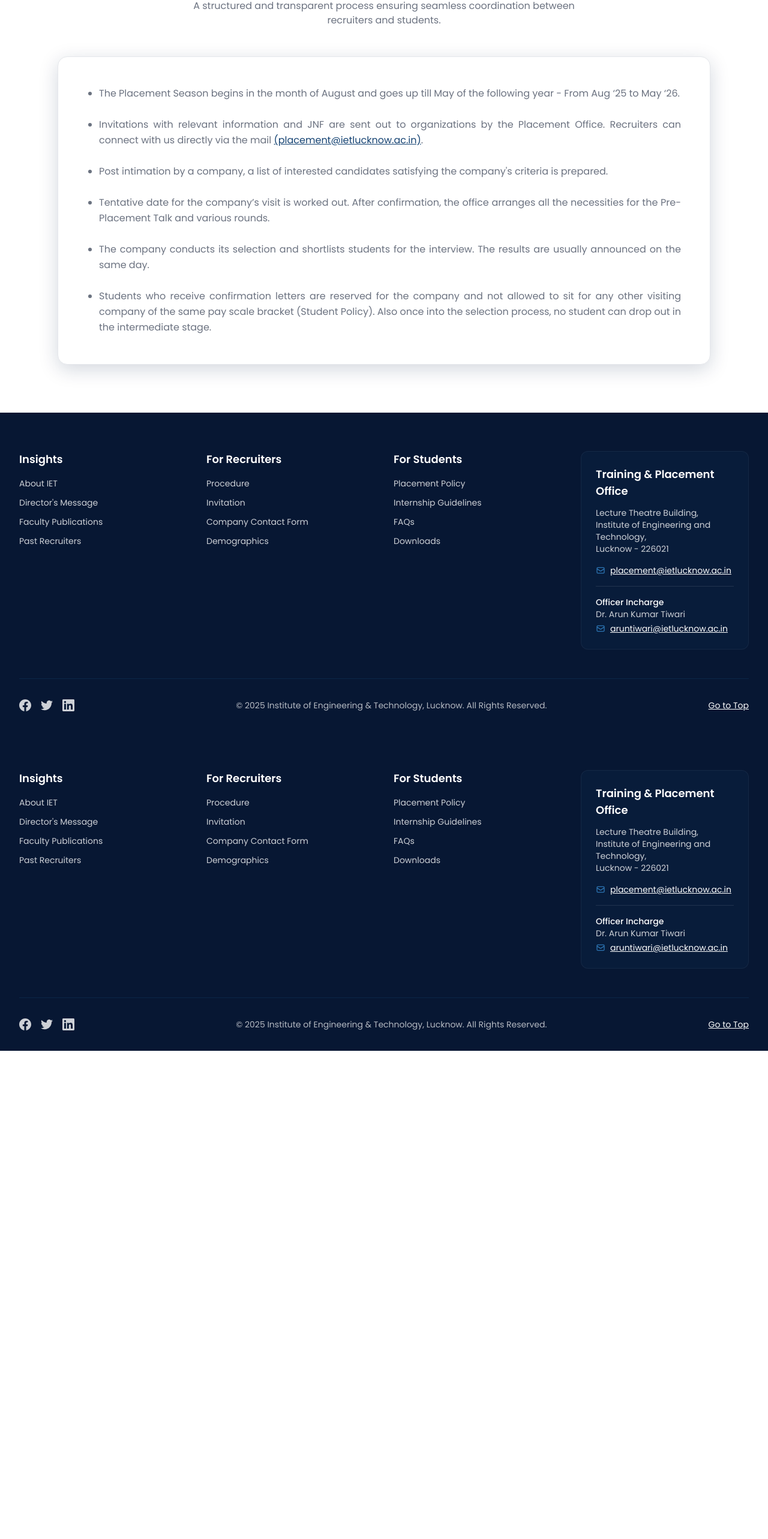
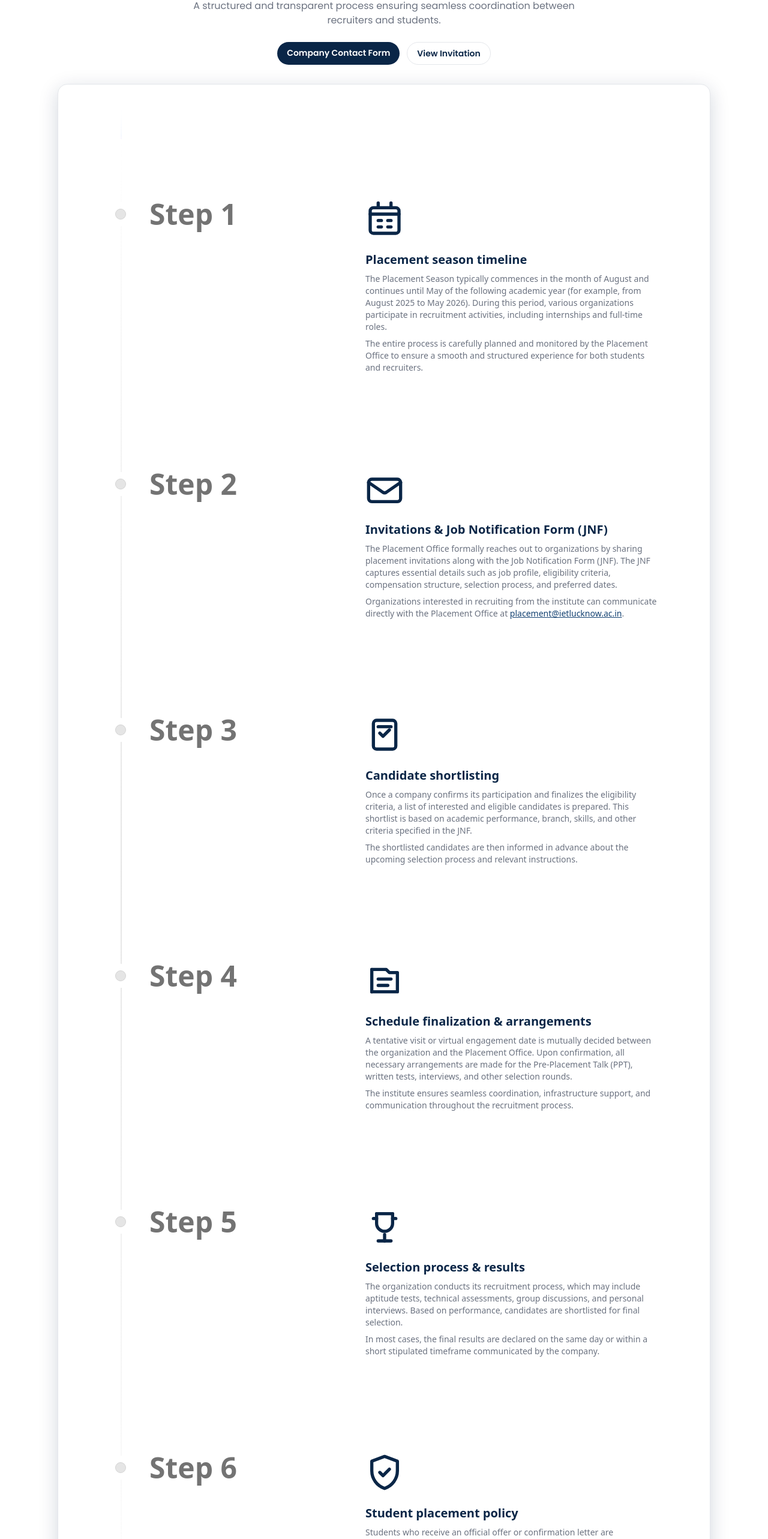
Before and after one commit to ShivanshKaushik007/TNP, a Next.js app: page /recruiters/procedure in a window 1280 px wide. Shown: the part 223-2789 px from the top of the page at 60% size. Before the commit the page ends 1975 px from the top, so only its background shows below. Built offline with nearby package versions, Linux system fonts and the light colour scheme.

Commit message:
procedure timeline component add

```diff
--- a/app/recruiters/procedure/page.tsx
+++ b/app/recruiters/procedure/page.tsx
@@ -1,143 +1,281 @@
 'use client';
 
+import Footer from '@/components/Footer';
+import { Timeline } from '@/components/ui/timeline';
 import Link from 'next/link';
 
 export default function Procedure() {
+  const dataset = [
+  {
+    title: "Step 1",
+    content: (
+      <div>
+        <div className="mb-3 inline-flex h-16 w-16 items-center justify-center rounded-xl bg-brand-50 text-brand-800">
+          <svg
+            aria-hidden="true"
+            viewBox="0 0 24 24"
+            fill="none"
+            className="h-24 w-24"
+            stroke="currentColor"
+            strokeWidth="2"
+            strokeLinecap="round"
+            strokeLinejoin="round"
+          >
+            <path d="M8 2v3M16 2v3" />
+            <path d="M3 9h18" />
+            <rect x="3" y="5" width="18" height="16" rx="2" />
+            <path d="M8 13h2" />
+            <path d="M14 13h2" />
+            <path d="M8 17h2" />
+            <path d="M14 17h2" />
+          </svg>
+        </div>
+        <p className="mb-2 text-xl font-bold text-brand-800">
+          Placement season timeline
+        </p>
+        <p className="text-sm text-muted">
+          The Placement Season typically commences in the month of August and
+          continues until May of the following academic year (for example, from
+          August 2025 to May 2026). During this period, various organizations
+          participate in recruitment activities, including internships and
+          full-time roles.
+        </p>
+        <p className="mt-2 text-sm text-muted">
+          The entire process is carefully planned and monitored by the Placement
+          Office to ensure a smooth and structured experience for both students
+          and recruiters.
+        </p>
+      </div>
+    ),
+  },
+  {
+    title: "Step 2",
+    content: (
+      <div>
+        <div className="mb-3 inline-flex h-16 w-16 items-center justify-center rounded-xl bg-brand-50 text-brand-800">
+          <svg
+            aria-hidden="true"
+            viewBox="0 0 24 24"
+            fill="none"
+            className="h-24 w-24"
+            stroke="currentColor"
+            strokeWidth="2"
+            strokeLinecap="round"
+            strokeLinejoin="round"
+          >
+            <path d="M4 6h16a2 2 0 0 1 2 2v10a2 2 0 0 1-2 2H4a2 2 0 0 1-2-2V8a2 2 0 0 1 2-2Z" />
+            <path d="m22 8-8.97 6.2a2 2 0 0 1-2.06 0L2 8" />
+          </svg>
+        </div>
+        <p className="mb-2 text-xl font-bold text-brand-800">
+          Invitations & Job Notification Form (JNF)
+        </p>
+        <p className="text-sm text-muted">
+          The Placement Office formally reaches out to organizations by sharing
+          placement invitations along with the Job Notification Form (JNF). The
+          JNF captures essential details such as job profile, eligibility
+          criteria, compensation structure, selection process, and preferred
+          dates.
+        </p>
+        <p className="mt-2 text-sm text-muted">
+          Organizations interested in recruiting from the institute can
+          communicate directly with the Placement Office at{" "}
+          <a
+            href="mailto:placement@ietlucknow.ac.in"
+            className="text-brand-700 underline"
+          >
+            placement@ietlucknow.ac.in
+          </a>
+          .
+        </p>
+      </div>
+    ),
+  },
+  {
+    title: "Step 3",
+    content: (
+      <div>
+        <div className="mb-3 inline-flex h-16 w-16 items-center justify-center rounded-xl bg-brand-50 text-brand-800">
+          <svg
+            aria-hidden="true"
+            viewBox="0 0 24 24"
+            fill="none"
+            className="h-24 w-24"
+            stroke="currentColor"
+            strokeWidth="2"
+            strokeLinecap="round"
+            strokeLinejoin="round"
+          >
+            <path d="M9 11l2 2 4-4" />
+            <path d="M7 3h10a2 2 0 0 1 2 2v14a2 2 0 0 1-2 2H7a2 2 0 0 1-2-2V5a2 2 0 0 1 2-2Z" />
+            <path d="M8 7h8" />
+          </svg>
+        </div>
+        <p className="mb-2 text-xl font-bold text-brand-800">
+          Candidate shortlisting
+        </p>
+        <p className="text-sm text-muted">
+          Once a company confirms its participation and finalizes the eligibility
+          criteria, a list of interested and eligible candidates is prepared.
+          This shortlist is based on academic performance, branch, skills, and
+          other criteria specified in the JNF.
+        </p>
+        <p className="mt-2 text-sm text-muted">
+          The shortlisted candidates are then informed in advance about the
+          upcoming selection process and relevant instructions.
+        </p>
+      </div>
+    ),
+  },
+  {
+    title: "Step 4",
+    content: (
+      <div>
+        <div className="mb-3 inline-flex h-16 w-16 items-center justify-center rounded-xl bg-brand-50 text-brand-800">
+          <svg
+            aria-hidden="true"
+            viewBox="0 0 24 24"
+            fill="none"
+            className="h-24 w-24"
+            stroke="currentColor"
+            strokeWidth="2"
+            strokeLinecap="round"
+            strokeLinejoin="round"
+          >
+            <path d="M4 19V5" />
+            <path d="M4 5h9l2 2h5v12H4" />
+            <path d="M8 11h8" />
+            <path d="M8 15h6" />
+          </svg>
+        </div>
+        <p className="mb-2 text-xl font-bold text-brand-800">
+          Schedule finalization & arrangements
+        </p>
+        <p className="text-sm text-muted">
+          A tentative visit or virtual engagement date is mutually decided
+          between the organization and the Placement Office. Upon confirmation,
+          all necessary arrangements are made for the Pre-Placement Talk (PPT),
+          written tests, interviews, and other selection rounds.
+        </p>
+        <p className="mt-2 text-sm text-muted">
+          The institute ensures seamless coordination, infrastructure support,
+          and communication throughout the recruitment process.
+        </p>
+      </div>
+    ),
+  },
+  {
+    title: "Step 5",
+    content: (
+      <div>
+        <div className="mb-3 inline-flex h-16 w-16 items-center justify-center rounded-xl bg-brand-50 text-brand-800">
+          <svg
+            aria-hidden="true"
+            viewBox="0 0 24 24"
+            fill="none"
+            className="h-24 w-24"
+            stroke="currentColor"
+            strokeWidth="2"
+            strokeLinecap="round"
+            strokeLinejoin="round"
+          >
+            <path d="M8 21h8" />
+            <path d="M12 17v4" />
+            <path d="M7 4h10" />
+            <path d="M17 4v6a5 5 0 0 1-10 0V4" />
+            <path d="M5 7h2" />
+            <path d="M17 7h2" />
+          </svg>
+        </div>
+        <p className="mb-2 text-xl font-bold text-brand-800">
+          Selection process & results
+        </p>
+        <p className="text-sm text-muted">
+          The organization conducts its recruitment process, which may include
+          aptitude tests, technical assessments, group discussions, and personal
+          interviews. Based on performance, candidates are shortlisted for final
+          selection.
+        </p>
+        <p className="mt-2 text-sm text-muted">
+          In most cases, the final results are declared on the same day or within
+          a short stipulated timeframe communicated by the company.
+        </p>
+      </div>
+    ),
+  },
+  {
+    title: "Step 6",
+    content: (
+      <div>
+        <div className="mb-3 inline-flex h-16 w-16 items-center justify-center rounded-xl bg-brand-50 text-brand-800">
+          <svg
+            aria-hidden="true"
+            viewBox="0 0 24 24"
+            fill="none"
+            className="h-24 w-24"
+            stroke="currentColor"
+            strokeWidth="2"
+            strokeLinecap="round"
+            strokeLinejoin="round"
+          >
+            <path d="M12 2 4 5v6c0 5 3.2 9.4 8 11 4.8-1.6 8-6 8-11V5l-8-3Z" />
+            <path d="M9 12l2 2 4-4" />
+          </svg>
+        </div>
+        <p className="mb-2 text-xl font-bold text-brand-800">
+          Student placement policy
+        </p>
+        <p className="text-sm text-muted">
+          Students who receive an official offer or confirmation letter are
+          considered reserved for that particular organization and are not
+          permitted to participate in other companies offering roles within the
+          same pay-scale bracket.
+        </p>
+        <p className="mt-2 text-sm text-muted">
+          Additionally, once a student enters the selection process of a
+          company, withdrawing at any intermediate stage is strictly not
+          allowed, in accordance with institute placement policies.
+        </p>
+      </div>
+    ),
+  },
+];
+
     return (
       <div className="bg-white">
-      {/* MAIN CONTENT */}
         <main className="bg-white py-20" id="procedure">
           <div className="max-w-6xl mx-auto px-6 lg:px-8">
-
-          {/* Heading */}
-          <div className="text-center mb-12">
+            <div className="text-center mb-8">
               <h1 className="text-3xl sm:text-4xl font-extrabold text-brand-800 tracking-tight">
                 Placement Procedure
               </h1>
               <p className="mt-3 text-muted max-w-2xl mx-auto">
                 A structured and transparent process ensuring seamless coordination between recruiters and students.
               </p>
+
+              <div className="mt-6 flex flex-wrap justify-center gap-3">
+                <Link
+                  href="/recruiters/contactform"
+                  className="px-4 py-2 rounded-full bg-brand-800 text-white text-sm font-semibold hover:bg-brand-900 transition"
+                >
+                  Company Contact Form
+                </Link>
+                <Link
+                  href="/recruiters/invitation"
+                  className="px-4 py-2 rounded-full border border-brand-200 text-brand-800 text-sm font-semibold hover:bg-brand-50 transition"
+                >
+                  View Invitation
+                </Link>
+              </div>
             </div>
 
-          {/* Content Card */}
-          <div className="bg-white border border-gray-200 rounded-2xl shadow-glow-md p-8 sm:p-10 lg:p-12">
-            <ul className="list-disc text-muted leading-relaxed max-w-none text-justify prose prose-sm sm:prose-base pl-5">
-              <li>
-                The Placement Season begins in the month of August and goes up till May of the following year - From Aug ‘25 to May ‘26.
-              </li>
-              <br />
-
-              <li>
-                Invitations with relevant information and JNF are sent out to organizations by the Placement Office. Recruiters can connect with us directly via the mail{' '}
-                <a href="mailto:placement@ietlucknow.ac.in" className="text-brand-700 underline">(placement@ietlucknow.ac.in)</a>.
-              </li>
-              <br />
-
-              <li>
-                Post intimation by a company, a list of interested candidates satisfying the company&apos;s criteria is prepared.
-              </li>
-              <br />
-
-              <li>
-                Tentative date for the company’s visit is worked out. After confirmation, the office arranges all the necessities for the Pre-Placement Talk and various rounds.
-              </li>
-              <br />
-
-              <li>
-                The company conducts its selection and shortlists students for the interview. The results are usually announced on the same day.
-              </li>
-              <br />
-
-              <li>
-                Students who receive confirmation letters are reserved for the company and not allowed to sit for any other visiting company of the same pay scale bracket (Student Policy).
-                Also once into the selection process, no student can drop out in the intermediate stage.
-              </li>
-            </ul>
+            <div className="bg-white border border-gray-200 rounded-2xl shadow-glow-md p-6 sm:p-8">
+              <Timeline data={dataset} />
             </div>
-
           </div>
         </main>
 
-      {/* FOOTER */}
-      <footer className="bg-brand-900 text-white pt-16 pb-8">
-        <div className="max-w-7xl mx-auto px-6 lg:px-8">
-          <div className="grid grid-cols-1 sm:grid-cols-2 lg:grid-cols-4 gap-10 lg:gap-8 mb-12">
-
-            <div>
-              <h4 className="font-semibold text-lg mb-4">Insights</h4>
-              <ul className="space-y-3 text-white/80 text-sm">
-                <li><Link href="/insights/aboutiet" className="hover:text-white transition-colors">About IET</Link></li>
-                <li><Link href="/insights/message" className="hover:text-white transition-colors">Director&apos;s Message</Link></li>
-                <li><a href="/" className="hover:text-white transition-colors">Faculty Publications</a></li>
-                <li><Link href="/insights/recruiters" className="hover:text-white transition-colors">Past Recruiters</Link></li>
-              </ul>
-            </div>
-
-            <div>
-              <h4 className="font-semibold text-lg mb-4">For Recruiters</h4>
-              <ul className="space-y-3 text-white/80 text-sm">
-                <li><Link href="/recruiters/procedure" className="hover:text-white transition-colors">Procedure</Link></li>
-                <li><Link href="/recruiters/invitation" className="hover:text-white transition-colors">Invitation</Link></li>
-                <li><Link href="/recruiters/ContactForm" id="company-contact-link" className="hover:text-white transition-colors">Company Contact Form</Link></li>
-                <li><Link href="/recruiters/demographic" className="hover:text-white transition-colors">Demographics</Link></li>
-              </ul>
-            </div>
-
-            <div>
-              <h4 className="font-semibold text-lg mb-4">For Students</h4>
-              <ul className="space-y-3 text-white/80 text-sm">
-                <li><a href="/files/Student_Placement_Policy.pdf" className="hover:text-white transition-colors">Placement Policy</a></li>
-                <li><a href="/files/Company_Guidelines_21-22.pdf" className="hover:text-white transition-colors">Internship Guidelines</a></li>
-                <li><Link href="/faq" className="hover:text-white transition-colors">FAQs</Link></li>
-                <li><Link href="/downloads" className="hover:text-white transition-colors">Downloads</Link></li>
-              </ul>
-            </div>
-
-            <div className="bg-brand-800/40 p-6 rounded-xl border border-white/5">
-              <h4 className="font-semibold text-lg mb-3">Training &amp; Placement Office</h4>
-              <p className="text-sm text-white/80 mb-4">Lecture Theatre Building,<br/>Institute of Engineering and Technology,<br/>Lucknow - 226021</p>
-
-              <div className="space-y-2 text-sm">
-                <div className="flex items-center gap-2">
-                  <svg className="w-4 h-4 text-brand-accent" fill="none" stroke="currentColor" viewBox="0 0 24 24">
-                    <path strokeLinecap="round" strokeLinejoin="round" strokeWidth={2} d="M3 8l7.89 5.26a2 2 0 002.22 0L21 8M5 19h14a2 2 0 002-2V7a2 2 0 00-2-2H5a2 2 0 00-2 2v10a2 2 0 002 2z"></path>
-                  </svg>
-                  <a href="mailto:placement@ietlucknow.ac.in" className="underline hover:text-white">placement@ietlucknow.ac.in</a>
-                </div>
-              </div>
-
-              <div className="mt-4 pt-4 border-t border-white/10">
-                <h5 className="font-medium text-sm">Officer Incharge</h5>
-                <div className="text-sm text-white/80">Dr. Arun Kumar Tiwari</div>
-                <div className="text-sm mt-1 flex items-center gap-2">
-                  <svg className="w-4 h-4 text-brand-accent" fill="none" stroke="currentColor" viewBox="0 0 24 24">
-                    <path strokeLinecap="round" strokeLinejoin="round" strokeWidth={2} d="M3 8l7.89 5.26a2 2 0 002.22 0L21 8M5 19h14a2 2 0 002-2V7a2 2 0 00-2-2H5a2 2 0 00-2 2v10a2 2 0 002 2z"></path>
-                  </svg>
-                  <a href="mailto:aruntiwari@ietlucknow.ac.in" className="underline hover:text-white">aruntiwari@ietlucknow.ac.in</a>
-                </div>
-              </div>
-            </div>
-          </div>
-
-          <div className="border-t border-brand-800 pt-8 flex flex-col md:flex-row items-center justify-between gap-6">
-            <div className="flex items-center gap-4">
-              <a href="https://www.facebook.com/ietplacementcell/" className="text-white/80 hover:text-white transition-all hover:-translate-y-1">
-                <svg className="w-5 h-5" fill="currentColor" viewBox="0 0 24 24"><path d="M24 12.073c0-6.627-5.373-12-12-12s-12 5.373-12 12c0 5.99 4.388 10.954 10.125 11.854v-8.385H7.078v-3.47h3.047V9.43c0-3.007 1.792-4.669 4.533-4.669 1.312 0 2.686.235 2.686.235v2.953H15.83c-1.491 0-1.956.925-1.956 1.874v2.25h3.328l-.532 3.47h-2.796v8.385C19.612 23.027 24 18.062 24 12.073z"/></svg>
-              </a>
-              <a href="https://x.com/iet_lucknow" className="text-white/80 hover:text-white transition-all hover:-translate-y-1">
-                <svg className="w-5 h-5" fill="currentColor" viewBox="0 0 24 24"><path d="M23.953 4.57a10 10 0 01-2.825.775 4.958 4.958 0 002.163-2.723 10.033 10.033 0 01-3.127 1.184 4.92 4.92 0 00-8.384 4.482C7.69 8.095 4.067 6.13 1.64 3.162a4.822 4.822 0 00-.666 2.475c0 1.71.87 3.213 2.188 4.096a4.904 4.904 0 01-2.228-.616v.06a4.923 4.923 0 003.946 4.827 4.996 4.996 0 01-2.212.085 4.937 4.937 0 004.604 3.417 9.868 9.868 0 01-6.102 2.105c-.39 0-.779-.023-1.17-.067a13.995 13.995 0 007.557 2.209c9.054 0 13.999-7.496 13.999-13.986 0-.209 0-.42-.015-.63a9.936 9.936 0 002.46-2.548l-.047-.02z"/></svg>
-              </a>
-              <a href="https://www.linkedin.com/in/placement-cell-iet-lucknow-439a1357" className="text-white/80 hover:text-white transition-all hover:-translate-y-1">
-                <svg className="w-5 h-5" fill="currentColor" viewBox="0 0 24 24"><path d="M20.447 20.452h-3.554v-5.569c0-1.328-.027-3.037-1.852-3.037-1.853 0-2.136 1.445-2.136 2.939v5.667H9.351V9h3.414v1.561h.046c.477-.9 1.637-1.85 3.37-1.85 3.601 0 4.267 2.37 4.267 5.455v6.286zM5.337 7.433a2.062 2.062 0 01-2.063-2.065 2.064 2.064 0 112.063 2.065zm1.782 13.019H3.555V9h3.564v11.452zM22.225 0H1.771C.792 0 0 .774 0 1.729v20.542C0 23.227.792 24 1.771 24h20.451C23.2 24 24 23.227 24 22.271V1.729C24 .774 23.2 0 22.222 0h.003z"/></svg>
-              </a>
-            </div>
-
-            <div className="text-sm text-white/70 text-center px-4">© 2025 Institute of Engineering &amp; Technology, Lucknow. All Rights Reserved.</div>
-
-            <div><a href="#procedure" className="text-sm underline hover:no-underline whitespace-nowrap">Go to Top</a></div>
-          </div>
-        </div>
-      </footer>
+        <Footer />
       </div>
     );
 }
--- /dev/null
+++ b/components/ui/timeline.tsx
@@ -0,0 +1,81 @@
+"use client";
+import {
+  useMotionValueEvent,
+  useScroll,
+  useTransform,
+  motion,
+} from "motion/react";
+import React, { useEffect, useRef, useState } from "react";
+
+interface TimelineEntry {
+  title: string;
+  content: React.ReactNode;
+}
+
+export const Timeline = ({ data }: { data: TimelineEntry[] }) => {
+  const ref = useRef<HTMLDivElement>(null);
+  const containerRef = useRef<HTMLDivElement>(null);
+  const [height, setHeight] = useState(0);
+
+  useEffect(() => {
+    if (ref.current) {
+      const rect = ref.current.getBoundingClientRect();
+      setHeight(rect.height);
+    }
+  }, [ref]);
+
+  const { scrollYProgress } = useScroll({
+    target: containerRef,
+    offset: ["start 10%", "end 50%"],
+  });
+
+  const heightTransform = useTransform(scrollYProgress, [0, 1], [0, height]);
+  const opacityTransform = useTransform(scrollYProgress, [0, 0.1], [0, 1]);
+
+  return (
+    <div
+      className="w-full bg-white font-sans md:px-10"
+      ref={containerRef}
+    >
+
+      <div ref={ref} className="relative max-w-7xl mx-auto pb-20">
+        {data.map((item, index) => (
+          <div
+            key={index}
+            className="flex justify-start pt-10 md:pt-40 md:gap-10"
+          >
+            <div className="sticky flex flex-col md:flex-row z-40 items-center top-40 self-start max-w-xs lg:max-w-sm md:w-full">
+              <div className="h-10 absolute left-3 md:left-3 w-10 rounded-full bg-white  flex items-center justify-center">
+                <div className="h-4 w-4 rounded-full bg-neutral-200 border border-neutral-300  p-2" />
+              </div>
+              <h3 className="hidden md:block text-xl md:pl-20 md:text-5xl font-bold text-neutral-500  ">
+                {item.title}
+              </h3>
+            </div>
+
+            <div className="relative pl-20 pr-4 md:pl-4 w-full">
+              <h3 className="md:hidden block text-2xl mb-4 text-left font-bold text-neutral-500  ">
+                {item.title}
+              </h3>
+              {item.content}{" "}
+            </div>
+          </div>
+        ))}
+        <div
+          style={{
+            height: height + "px",
+          }}
+          className="absolute md:left-8 left-8 top-0 overflow-hidden w-[2px] bg-[linear-gradient(to_bottom,var(--tw-gradient-stops))] from-transparent from-[0%] via-neutral-200  to-transparent to-[99%]  [mask-image:linear-gradient(to_bottom,transparent_0%,black_10%,black_90%,transparent_100%)] "
+        >
+          <motion.div
+            style={{
+              height: heightTransform,
+              opacity: opacityTransform,
+            }}
+            className="absolute inset-x-0 top-0  w-[2px] bg-gradient-to-t from-purple-500 via-blue-500 to-transparent from-[0%] via-[10%] rounded-full"
+          />
+        </div>
+      </div>
+    </div>
+  );
+};
--- a/package.json
+++ b/package.json
@@ -9,8 +9,9 @@
     "lint": "next lint"
   },
   "dependencies": {
+    "@tabler/icons-react": "^3.36.1",
     "clsx": "^2.1.1",
-    "motion": "^12.29.0",
+    "motion": "^12.29.2",
     "next": "14.1.0",
     "react": "^18.2.0",
     "react-dom": "^18.2.0",
```
Also changed, not shown: 1 other file (tests, documents, lock files or other folders). Lines whose indentation alone changed are shown as unchanged.
